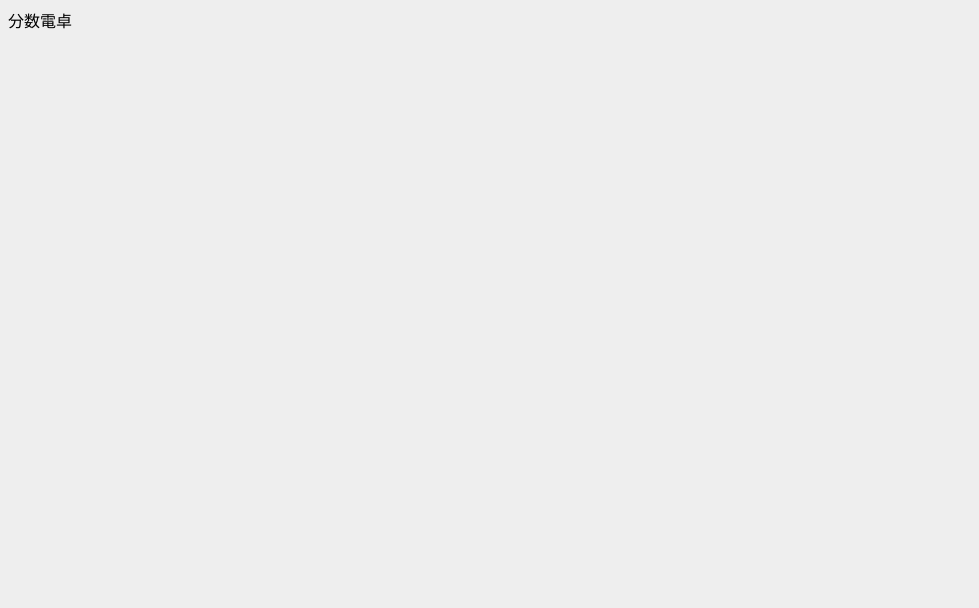
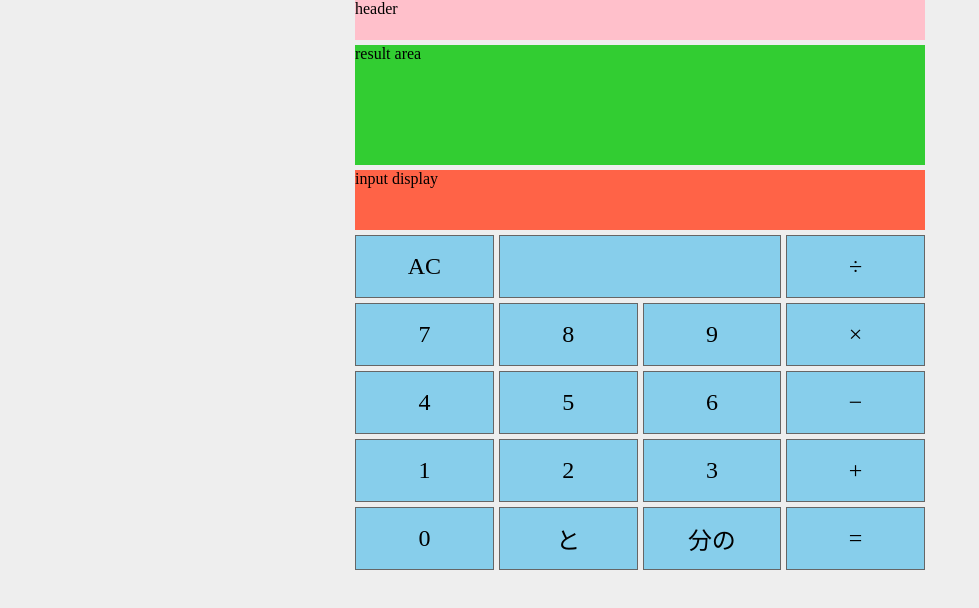
Before and after one commit to yaguruma8/fractional_calc, a plain HTML site: page index.html in a window 1280 px wide. Shown: the whole page, without its empty margins (0-979 px from the left). Drawn offline with Linux system fonts and the light colour scheme.

Commit message:
外観の大枠を作成

```diff
--- a/css/styles.css
+++ b/css/styles.css
@@ -1,3 +1,110 @@
 body {
   background: #eee;
+  margin: 0;
+  padding: 0;
 }
+.container {
+  display: grid;
+  width: 100vw;
+  height: 100vh;
+  grid-template-rows: 40px 120px 60px 1fr;
+  grid-gap: 5px;
+}
+.header {
+  background: pink;
+}
+.result {
+  background: limegreen;
+}
+.input-display {
+  background: tomato;
+}
+.input-btns {
+  display: grid;
+  grid-template: repeat(5, 1fr) / repeat(4, 1fr);
+  grid-template-areas:
+    'allclear toggle toggle div'
+    'n7  n8  n9  mul'
+    'n4  n5  n6  sub'
+    'n1  n2  n3  add'
+    'n0  and par equal';
+  grid-gap: 5px;
+}
+.btn {
+  box-sizing: border-box;
+  border: 1px solid #666;
+  background: skyblue;
+  display: flex;
+  justify-content: center;
+  align-items: center;
+}
+.btn span {
+  display: block;
+  font-size: 1.5em;
+}
+
+/* ボタンの順序 */
+#allclear {
+  grid-area: allclear;
+}
+#toggle {
+  grid-area: toggle;
+}
+#n0 {
+  grid-area: n0;
+}
+#n1 {
+  grid-area: n1;
+}
+#n2 {
+  grid-area: n2;
+}
+#n3 {
+  grid-area: n3;
+}
+#n4 {
+  grid-area: n4;
+}
+#n5 {
+  grid-area: n5;
+}
+#n6 {
+  grid-area: n6;
+}
+#n7 {
+  grid-area: n7;
+}
+#n8 {
+  grid-area: n8;
+}
+#n9 {
+  grid-area: n9;
+}
+#and {
+  grid-area: and;
+}
+#par {
+  grid-area: par;
+}
+#add {
+  grid-area: add;
+}
+#sub {
+  grid-area: sub;
+}
+#mul {
+  grid-area: mul;
+}
+#div {
+  grid-area: div;
+}
+#equal {
+  grid-area: equal;
+}
+@media (min-width: 570px) {
+  .container {
+    width: 570px;
+    height: 570px;
+    margin: 0 auto;
+  }
+}
--- a/index.html
+++ b/index.html
@@ -1,14 +1,42 @@
 <!DOCTYPE html>
 <html lang="ja">
   <head>
-  <meta charset="UTF-8">
-  <meta name="viewport" content="width=device-width, initial-scale=1.0">
-  <meta name="description" content="分数計算専用電卓">
+    <meta charset="UTF-8" />
+    <meta name="viewport" content="width=device-width, initial-scale=1.0" />
+    <meta name="description" content="分数計算専用電卓" />
     <title>分数電卓</title>
-  <link rel="stylesheet" href="css/styles.css">
+    <link rel="stylesheet" href="css/styles.css" />
     <script src="js/main.js" defer></script>
   </head>
   <body>
-  分数電卓
+    <div class="container">
+      <div class="header">header</div>
+      <div class="result">result area</div>
+      <div class="input-display">input display</div>
+      <div class="input-btns">
+        <!-- クリアボタン/トグルボタン -->
+        <div id="allclear" class="btn"><span>AC</span></div>
+        <div id="toggle" class="btn"></div>
+        <!-- 数字 -->
+        <div id="n0" class="btn num"><span>0</span></div>
+        <div id="n1" class="btn num"><span>1</span></div>
+        <div id="n2" class="btn num"><span>2</span></div>
+        <div id="n3" class="btn num"><span>3</span></div>
+        <div id="n4" class="btn num"><span>4</span></div>
+        <div id="n5" class="btn num"><span>5</span></div>
+        <div id="n6" class="btn num"><span>6</span></div>
+        <div id="n7" class="btn num"><span>7</span></div>
+        <div id="n8" class="btn num"><span>8</span></div>
+        <div id="n9" class="btn num"><span>9</span></div>
+        <div id="and" class="btn num"><span>と</span></div>
+        <div id="par" class="btn num"><span>分の</span></div>
+        <!-- 演算子 -->
+        <div id="add" class="btn op"><span>+</span></div>
+        <div id="sub" class="btn op"><span>−</span></div>
+        <div id="mul" class="btn op"><span>×</span></div>
+        <div id="div" class="btn op"><span>÷</span></div>
+        <div id="equal" class="btn op"><span>=</span></div>
+      </div>
+    </div>
   </body>
 </html>
```
Lines whose indentation alone changed are shown as unchanged.
